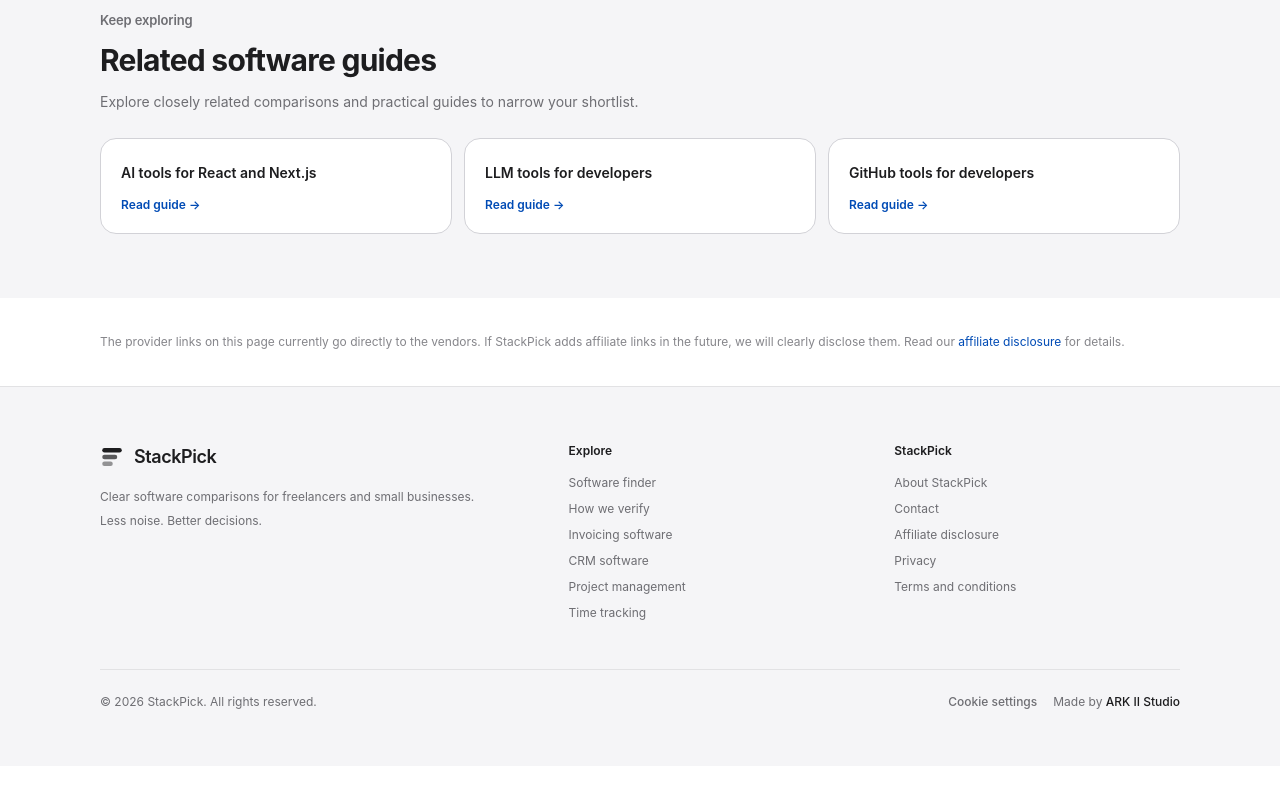
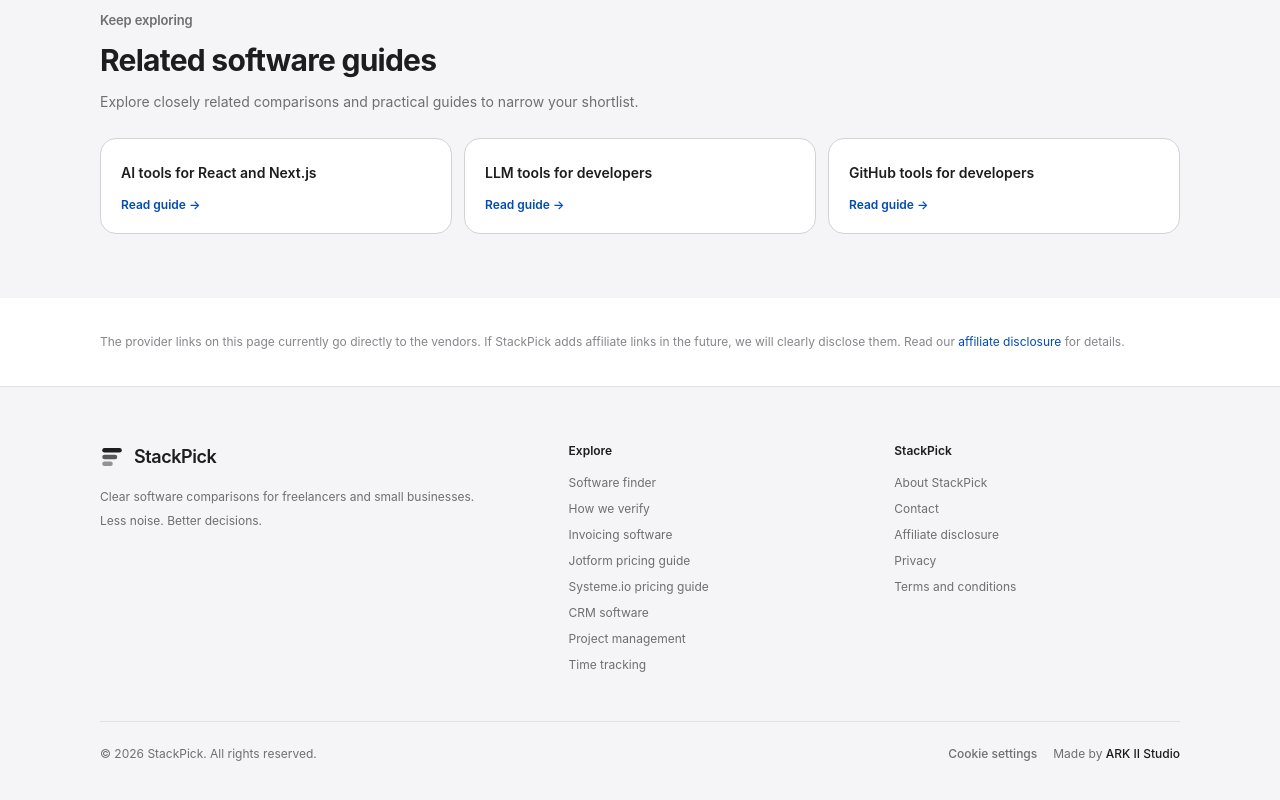
Before and after one commit to LinukaBandara/StackPick, a Next.js app: page /best/ai-coding-assistants in a window 1280 px wide. Shown: the part 7950-8750 px from the top of the page. Before the commit the page ends 8716 px from the top, so only its background shows below. Built offline with nearby package versions, Linux system fonts and the light colour scheme; no server answers.

Commit message:
content: link product pricing guides from footer

```diff
--- a/components/Footer.tsx
+++ b/components/Footer.tsx
@@ -15,6 +15,8 @@ const EXPLORE_LINKS = [
   { href: "/software-finder", label: "Software finder" },
   { href: "/how-we-verify", label: "How we verify" },
   { href: "/best/invoicing-software", label: "Invoicing software" },
+  { href: "/best/jotform-pricing", label: "Jotform pricing guide" },
+  { href: "/best/systeme-io-pricing", label: "Systeme.io pricing guide" },
   { href: "/best/crm-software", label: "CRM software" },
   { href: "/best/project-management-software", label: "Project management" },
   { href: "/best/time-tracking-software", label: "Time tracking" },
```
